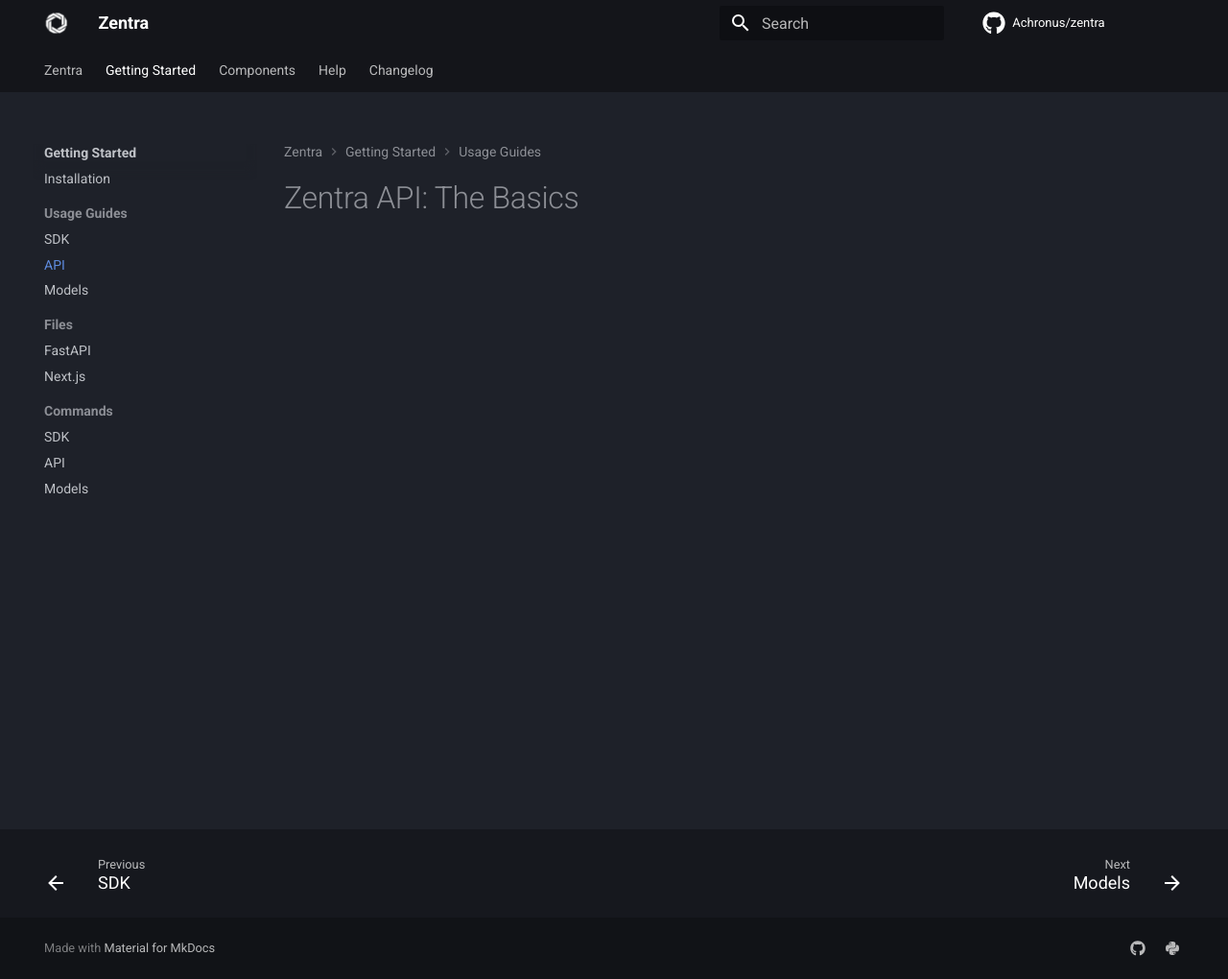
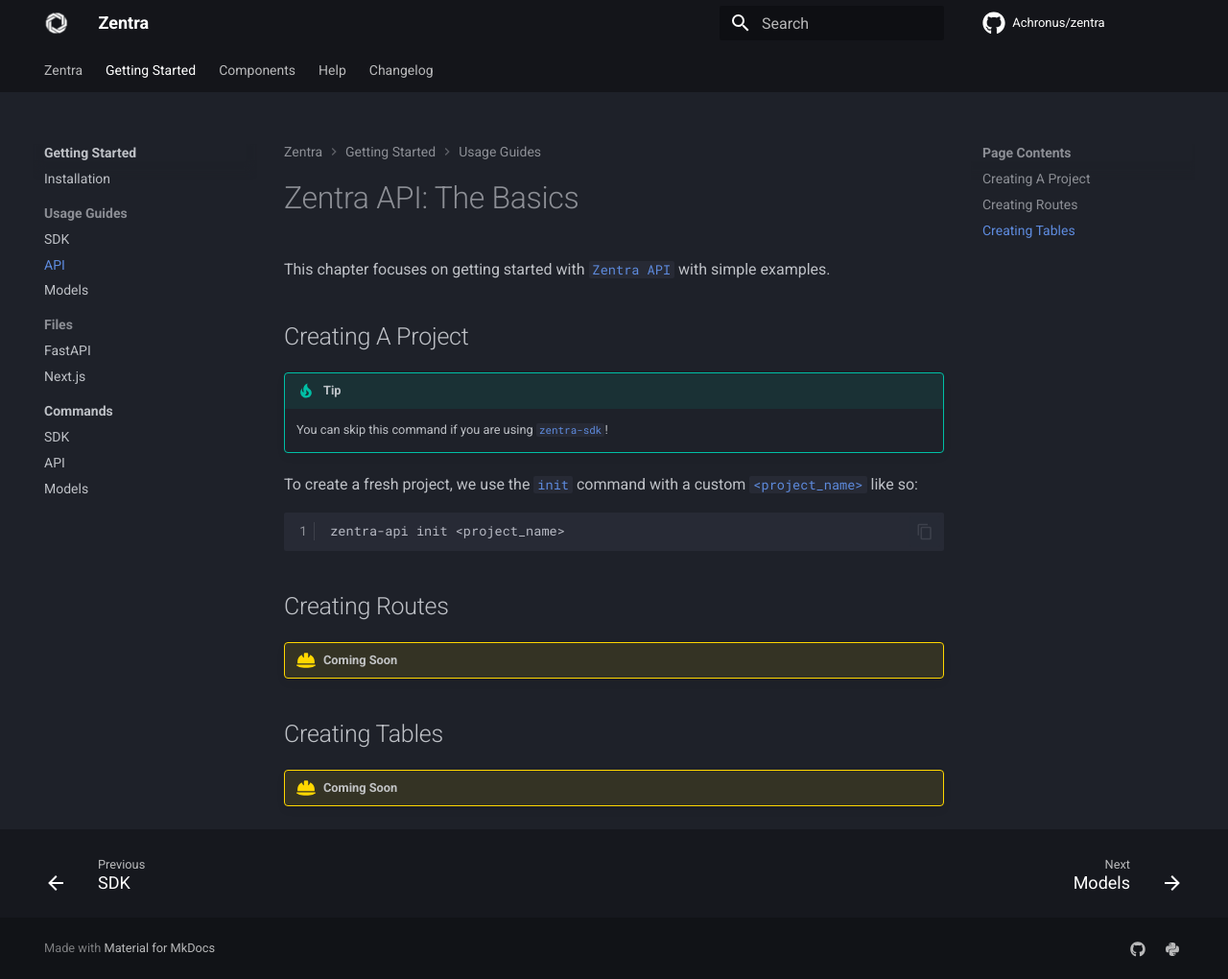
Before and after one commit to Achronus/zentra, an MkDocs documentation site: the page built from docs/starting/usage/api.md, in a window 1280 px wide and 1020 px high. Shown: the whole window at 96% size. Built offline with MkDocs 1.6.1 and Material for MkDocs 9.7.7, drawn with Linux system fonts in a browser that asks for light colours; comment, search, counter and statistics services are not loaded; the version menu is left out.

Commit message:
(docs): Added content for the commands pages.

````diff
--- a/docs/starting/usage/api.md
+++ b/docs/starting/usage/api.md
@@ -1 +1,23 @@
 # Zentra API: The Basics
+
+This chapter focuses on getting started with [`Zentra API`](#) with simple examples.
+
+## Creating A Project
+
+!!! tip
+
+    You can skip this command if you are using [`zentra-sdk`](#)!
+
+To create a fresh project, we use the [`init`](#) command with a custom [`<project_name>`](#) like so:
+
+```cmd title=""
+zentra-api init <project_name>
+```
+
+## Creating Routes
+
+!!! construction "Coming Soon"
+
+## Creating Tables
+
+!!! construction "Coming Soon"
--- a/mkdocs.yml
+++ b/mkdocs.yml
@@ -48,6 +48,7 @@
         - FastAPI: starting/files/fastapi.md
         - Next.js: starting/files/nextjs.md
       - Commands:
+        - Commands: starting/commands/index.md
         - SDK: starting/commands/sdk.md
         - API: starting/commands/api.md
         - Models: starting/commands/models.md
````
Also changed, not shown: docs/starting/commands.md (deleted, +0 -66 lines), docs/starting/commands/index.md (added, +17 -0 lines), docs/starting/commands/sdk.md (+21 -0 lines), docs/starting/files/fastapi.md (+1 -1 lines), docs/starting/files/nextjs.md (+8 -0 lines), docs/starting/usage/sdk.md (+1 -1 lines).
